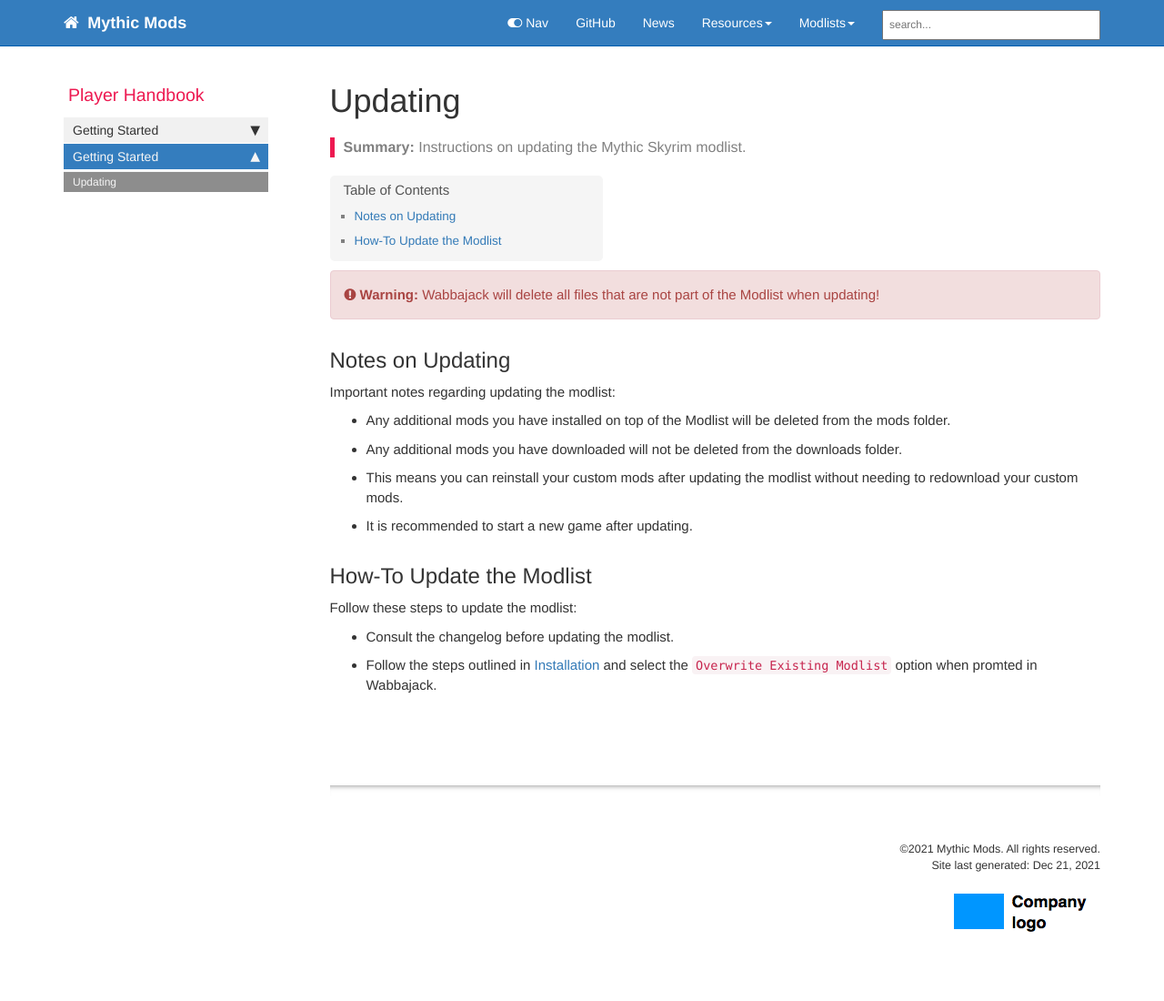
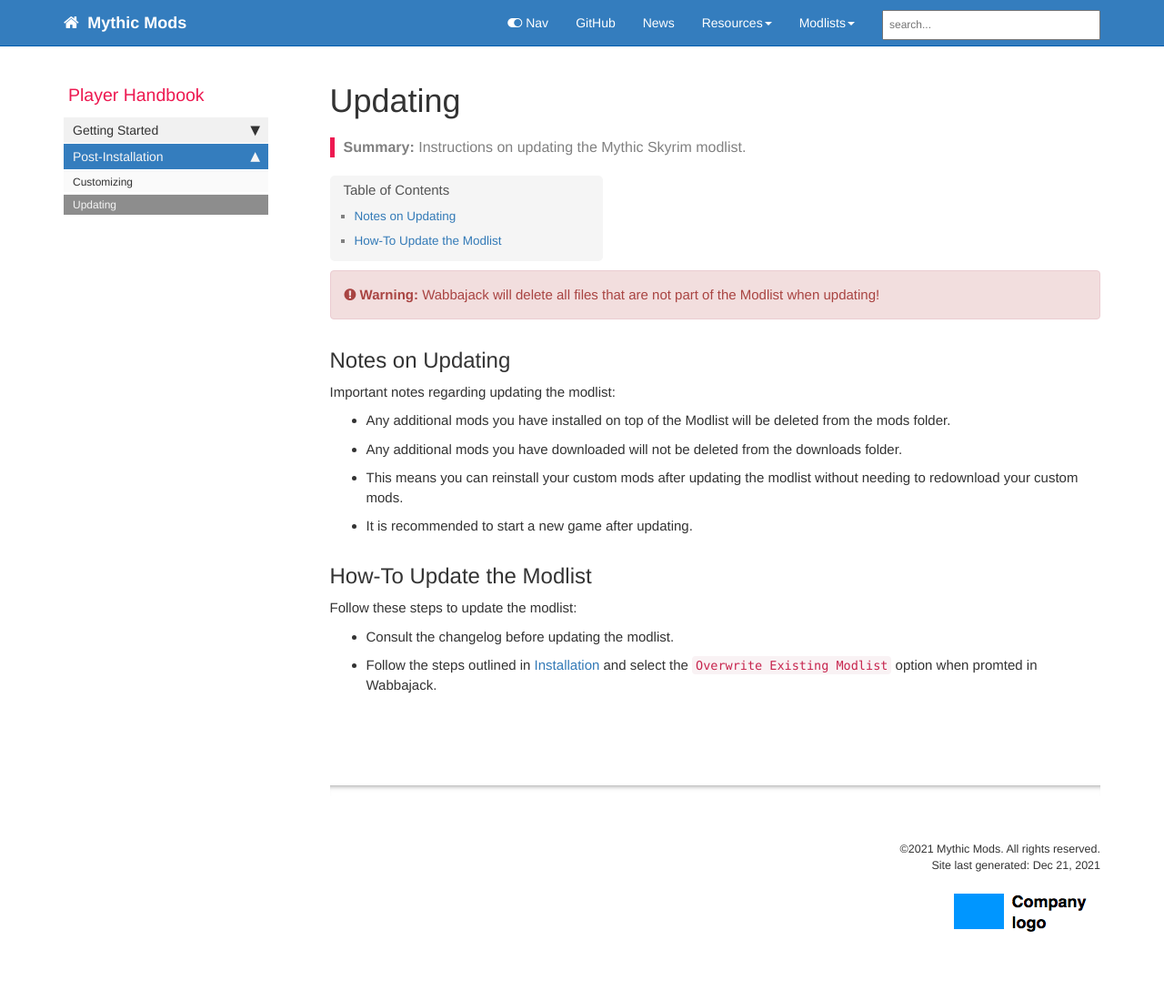
Before and after one commit to mythic-mods/mythic-mods.github.io, a Jekyll site: the page built from pages/mythic-skyrim/mythic-skyrim-updating.md, in a window 1280 px wide. Shown: the whole page at 91% size. Built offline with Jekyll 4.4.1, drawn with Linux system fonts in a browser that asks for light colours; comment, search, counter and statistics services are not loaded.

Commit message:
Update mythic-skyrim-sidebar.yml

```diff
--- a/_data/sidebars/mythic-skyrim-sidebar.yml
+++ b/_data/sidebars/mythic-skyrim-sidebar.yml
@@ -22,9 +22,12 @@ entries:
     - title: Start Playing
       url: /mythic-skyrim-start-playing.html
       output: web
-  - title: Getting Started
+  - title: Post-Installation
     output: web
     folderitems:
+    - title: Customizing
+      url: /mythic-skyrim-customizing.html
+      output: web
     - title: Updating
       url: /mythic-skyrim-updating.html
       output: web
```
